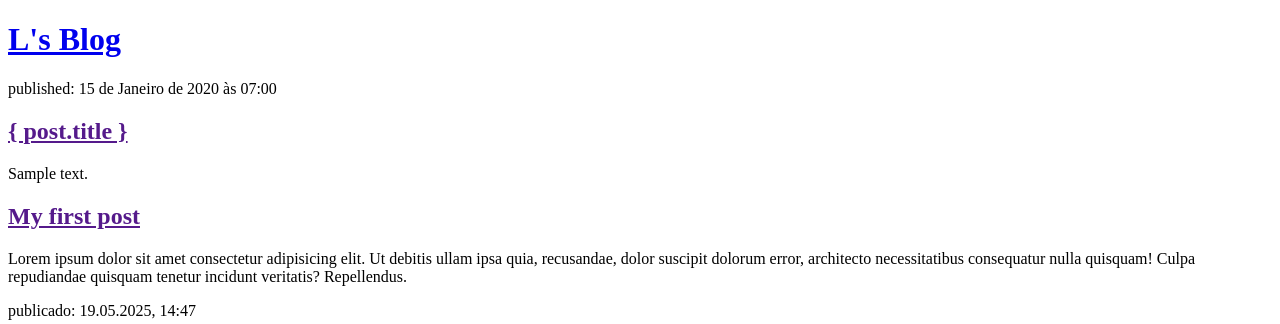
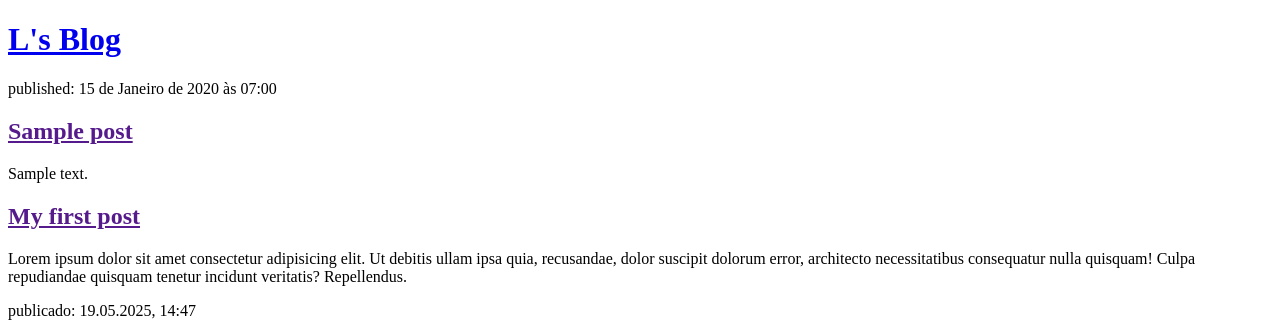
Before and after one commit to lucasdealmeidarafael/my-first-blog, a Django app: page / in a window 1280 px wide. Shown: the top 324 px of the page. Run offline with Django 5.2, Linux system fonts and the light colour scheme; tables that the repository leaves empty hold one stand-in row (Sample ...).

Commit message:
c8 - Arrumando erro no HTML

```diff
--- a/blog/templates/blog/post_list.html
+++ b/blog/templates/blog/post_list.html
@@ -13,7 +13,7 @@
     {% for post in posts %}
     <div>
         <p>published: {{ post.published_date }}</p>
-        <h2><a href="">{ post.title }</a></h2>
+        <h2><a href="">{{ post.title }}</a></h2>
         <p>{{ post.text|linebreaksbr }}</p>
     </div>
     {% endfor %}
```
